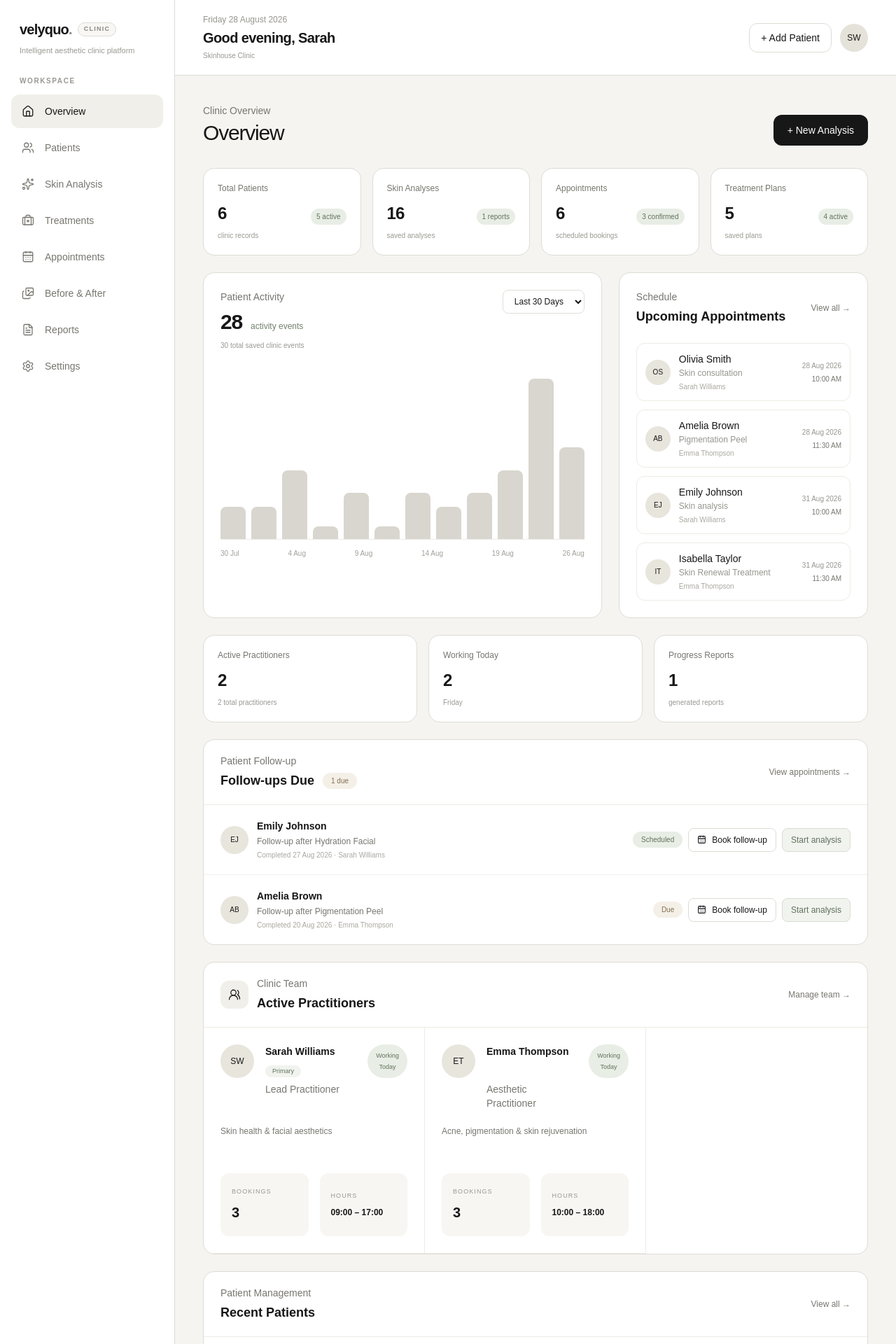
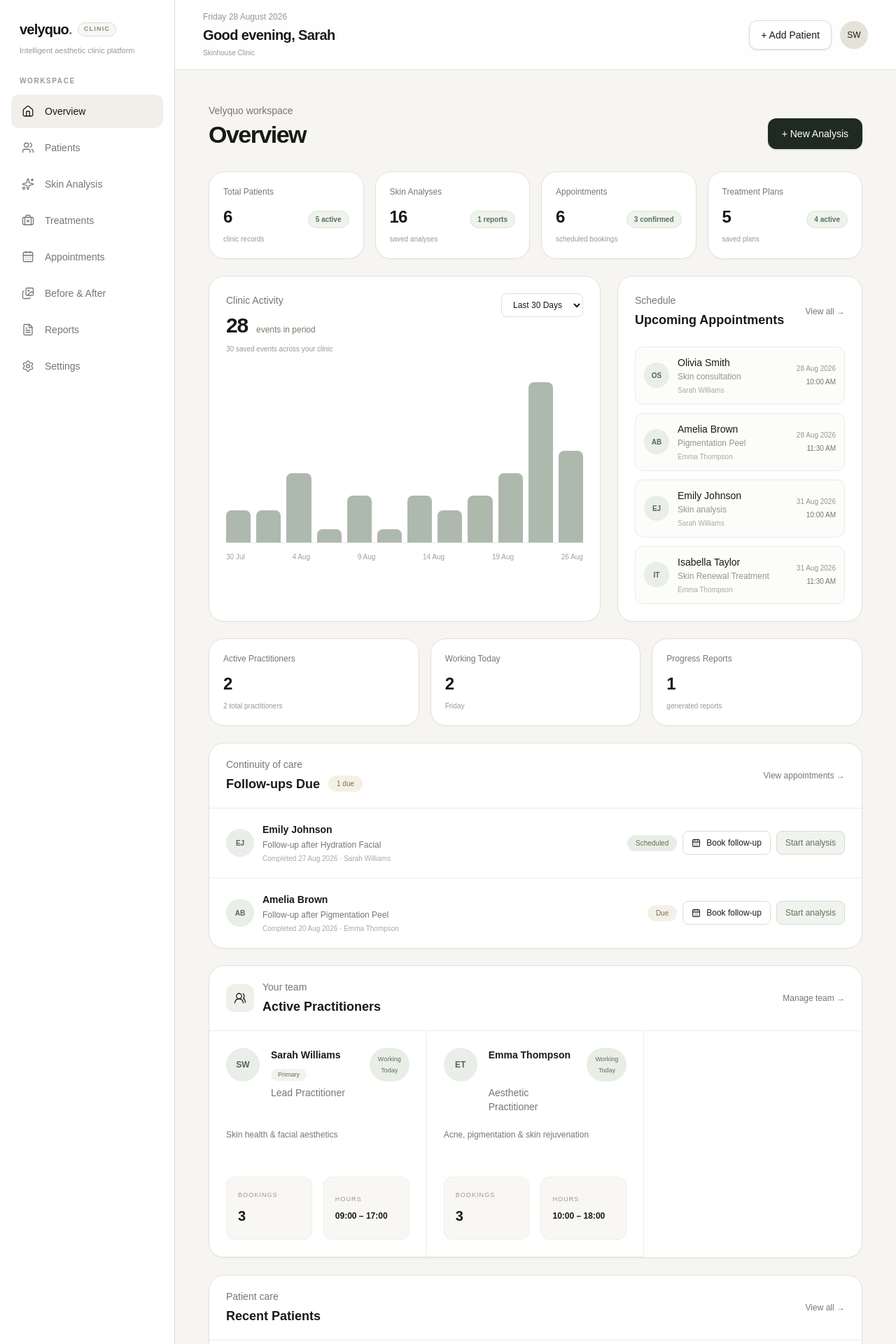
Before and after one commit to amansin-1922/dermis-prototype, a Next.js app: page /dashboard in a window 1280 px wide. Shown: the top 1920 px of the page at 70% size. Built offline with nearby package versions, Linux system fonts and the light colour scheme.

Commit message:
Polish Velyquo dashboard

```diff
--- a/app/dashboard/page.tsx
+++ b/app/dashboard/page.tsx
@@ -1391,7 +1391,7 @@ export default function Dashboard() {
     "SW";
 
   return (
-    <main className="min-h-screen bg-[#F5F4F0] text-[#171717]">
+    <main className="min-h-screen bg-[#F6F5F1] text-[#181A18]">
 
       <div className="flex min-h-screen">
 
@@ -1400,7 +1400,7 @@ export default function Dashboard() {
         <section className="min-w-0 flex-1">
 
           {/* HEADER */}
-          <header className="flex items-center justify-between border-b border-[#DDDCD6] bg-white px-6 py-5 lg:px-10">
+          <header className="flex items-center justify-between sticky top-0 z-30 flex items-center justify-between border-b border-[#E4E2DC] bg-white/90 px-6 py-4 backdrop-blur-xl lg:px-10">
 
             <div>
 
@@ -1426,7 +1426,7 @@ export default function Dashboard() {
                   window.location.href =
                     "/patients";
                 }}
-                className="hidden rounded-xl border border-[#DDDCD6] bg-white px-4 py-2.5 text-sm font-medium transition hover:bg-[#F5F4F0] sm:block"
+                className="hidden rounded-xl border border-[#DDDCD6] bg-white px-4 py-2.5 text-sm font-medium shadow-sm transition hover:border-[#CFCFC8] hover:bg-[#F7F7F4] sm:block"
               >
                 + Add Patient
               </button>
@@ -1444,7 +1444,7 @@ export default function Dashboard() {
           </header>
 
           {/* CONTENT */}
-          <div className="p-6 lg:p-10">
+          <div className="mx-auto w-full max-w-[1600px] p-6 lg:p-10 xl:p-12">
 
             {/* HEADING */}
             <div className="flex flex-col justify-between gap-4 sm:flex-row sm:items-end">
@@ -1452,10 +1452,10 @@ export default function Dashboard() {
               <div>
 
                 <p className="text-sm text-[#77766F]">
-                  Clinic Overview
+                  Velyquo workspace
                 </p>
 
-                <h2 className="mt-1 text-3xl font-medium tracking-[-0.04em]">
+                <h2 className="mt-1 text-3xl font-semibold tracking-[-0.045em] lg:text-[34px]">
                   Overview
                 </h2>
 
@@ -1467,7 +1467,7 @@ export default function Dashboard() {
                   window.location.href =
                     "/analysis";
                 }}
-                className="w-fit rounded-xl bg-[#171717] px-5 py-3 text-sm font-medium text-white transition hover:bg-[#333]"
+                className="w-fit rounded-xl bg-[#1F2A23] px-5 py-3 text-sm font-medium text-white shadow-sm transition hover:-translate-y-0.5 hover:bg-[#2B3930] hover:shadow-md"
               >
                 + New Analysis
               </button>
@@ -1519,14 +1519,14 @@ export default function Dashboard() {
             <div className="mt-6 grid gap-6 xl:grid-cols-[1.6fr_1fr]">
 
               {/* ACTIVITY */}
-              <div className="rounded-2xl border border-[#DDDCD6] bg-white p-6">
+              <div className="rounded-[22px] border border-[#E2E0DA] bg-white p-6 shadow-[0_1px_2px_rgba(24,26,24,0.025)]">
 
                 <div className="flex items-start justify-between gap-4">
 
                   <div>
 
                     <p className="text-sm text-[#77766F]">
-                      Patient Activity
+                      Clinic Activity
                     </p>
 
                     <div className="mt-2 flex flex-wrap items-baseline gap-3">
@@ -1536,13 +1536,13 @@ export default function Dashboard() {
                       </h3>
 
                       <span className="text-xs font-medium text-[#71806C]">
-                        activity events
+                        events in period
                       </span>
 
                     </div>
 
                     <p className="mt-2 text-[10px] text-[#999890]">
-                      {patientActivity} total saved clinic events
+                      {patientActivity} saved events across your clinic
                     </p>
 
                   </div>
@@ -1588,7 +1588,7 @@ export default function Dashboard() {
                         >
 
                           <div
-                            className="w-full rounded-t-lg bg-[#D8D6CE] transition group-hover:bg-[#B9B7AE]"
+                            className="w-full rounded-t-lg bg-[#AEB9AE] transition-all duration-300 group-hover:bg-[#738477]"
                             style={{
                               height: `${point.height}%`,
                             }}
@@ -1638,7 +1638,7 @@ export default function Dashboard() {
               </div>
 
               {/* UPCOMING */}
-              <div className="rounded-2xl border border-[#DDDCD6] bg-white p-6">
+              <div className="rounded-[22px] border border-[#E2E0DA] bg-white p-6 shadow-[0_1px_2px_rgba(24,26,24,0.025)]">
 
                 <div className="flex items-center justify-between">
 
@@ -1677,10 +1677,10 @@ export default function Dashboard() {
 
                         <div
                           key={appointment.id}
-                          className="flex items-center gap-3 rounded-xl border border-[#ECEBE6] p-3"
+                          className="flex items-center gap-3 rounded-xl border border-[#ECEAE4] bg-[#FCFCFA] p-3 transition hover:border-[#DAD7CF] hover:bg-white"
                         >
 
-                          <div className="flex h-9 w-9 shrink-0 items-center justify-center rounded-full bg-[#E8E5DD] text-[10px] font-medium">
+                          <div className="flex h-9 w-9 shrink-0 items-center justify-center rounded-full bg-[#E9EEE8] text-[10px] font-semibold text-[#536456]">
                             {appointment.initials ||
                               getInitials(
                                 appointment.patient
@@ -1726,7 +1726,7 @@ export default function Dashboard() {
 
                 ) : (
 
-                  <div className="mt-6 rounded-xl bg-[#F7F6F2] p-5 text-center">
+                  <div className="mt-6 rounded-xl border border-[#EFEEE9] bg-[#F8F7F3] p-5 text-center">
 
                     <p className="text-sm font-medium">
                       No appointments
@@ -1786,14 +1786,14 @@ export default function Dashboard() {
             </div>
 
             {/* FOLLOW-UPS DUE */}
-            <div className="mt-6 overflow-hidden rounded-2xl border border-[#DDDCD6] bg-white">
+            <div className="mt-6 overflow-hidden rounded-[22px] border border-[#E2E0DA] bg-white shadow-[0_1px_2px_rgba(24,26,24,0.025)]">
 
               <div className="flex flex-col justify-between gap-4 border-b border-[#ECEBE6] px-6 py-5 sm:flex-row sm:items-center">
 
                 <div>
 
                   <p className="text-sm text-[#77766F]">
-                    Patient Follow-up
+                    Continuity of care
                   </p>
 
                   <div className="mt-1 flex items-center gap-3">
@@ -1838,7 +1838,7 @@ export default function Dashboard() {
 
                         <div className="flex min-w-0 flex-1 items-center gap-3">
 
-                          <div className="flex h-10 w-10 shrink-0 items-center justify-center rounded-full bg-[#E8E5DD] text-[10px] font-medium">
+                          <div className="flex h-10 w-10 shrink-0 items-center justify-center rounded-full bg-[#E9EEE8] text-[10px] font-semibold text-[#536456]">
                             {getInitials(
                               followUp.patient
                             )}
@@ -1935,7 +1935,7 @@ export default function Dashboard() {
             </div>
 
 {/* CLINIC TEAM */}
-<div className="mt-6 overflow-hidden rounded-2xl border border-[#DDDCD6] bg-white">
+<div className="mt-6 overflow-hidden rounded-[22px] border border-[#E2E0DA] bg-white shadow-[0_1px_2px_rgba(24,26,24,0.025)]">
 
   {/* TEAM HEADER */}
   <div className="flex flex-col justify-between gap-4 border-b border-[#ECEBE6] px-6 py-5 sm:flex-row sm:items-center">
@@ -1951,7 +1951,7 @@ export default function Dashboard() {
 
       <div>
         <p className="text-sm text-[#77766F]">
-          Clinic Team
+          Your team
         </p>
 
         <h3 className="mt-1 text-lg font-semibold">
@@ -2008,7 +2008,7 @@ export default function Dashboard() {
               <div className="grid grid-cols-[48px_minmax(0,1fr)_auto] items-start gap-4">
 
                 {/* AVATAR */}
-                <div className="flex h-12 w-12 shrink-0 items-center justify-center rounded-full bg-[#E8E5DD] text-xs font-medium">
+                <div className="flex h-12 w-12 shrink-0 items-center justify-center rounded-full bg-[#E9EEE8] text-xs font-semibold text-[#536456]">
                   {getInitials(
                     practitioner.name
                   )}
@@ -2090,7 +2090,7 @@ export default function Dashboard() {
                 <div className="grid grid-cols-2 gap-4">
 
                   {/* BOOKINGS */}
-                  <div className="flex min-h-[90px] flex-col justify-center rounded-xl bg-[#F7F6F2] px-4 py-4">
+                  <div className="flex min-h-[90px] flex-col justify-center rounded-xl border border-[#EFEEE9] bg-[#F8F7F3] px-4 py-4">
 
                     <p className="text-[9px] uppercase tracking-[0.12em] text-[#999890]">
                       Bookings
@@ -2103,7 +2103,7 @@ export default function Dashboard() {
                   </div>
 
                   {/* HOURS */}
-                  <div className="flex min-h-[90px] flex-col justify-center rounded-xl bg-[#F7F6F2] px-4 py-4">
+                  <div className="flex min-h-[90px] flex-col justify-center rounded-xl border border-[#EFEEE9] bg-[#F8F7F3] px-4 py-4">
 
                     <p className="text-[9px] uppercase tracking-[0.12em] text-[#999890]">
                       Hours
@@ -2148,14 +2148,14 @@ export default function Dashboard() {
 </div>
 
             {/* RECENT PATIENTS */}
-            <div className="mt-6 rounded-2xl border border-[#DDDCD6] bg-white">
+            <div className="mt-6 rounded-[22px] border border-[#E2E0DA] bg-white shadow-[0_1px_2px_rgba(24,26,24,0.025)]">
 
               <div className="flex items-center justify-between border-b border-[#ECEBE6] px-6 py-5">
 
                 <div>
 
                   <p className="text-sm text-[#77766F]">
-                    Patient Management
+                    Patient care
                   </p>
 
                   <h3 className="mt-1 text-lg font-semibold">
@@ -2237,7 +2237,7 @@ export default function Dashboard() {
 
                               <div className="flex items-center gap-3">
 
-                                <div className="flex h-9 w-9 items-center justify-center rounded-full bg-[#E8E5DD] text-[10px] font-medium">
+                                <div className="flex h-9 w-9 items-center justify-center rounded-full bg-[#E9EEE8] text-[10px] font-semibold text-[#536456]">
                                   {getInitials(
                                     patient.name
                                   )}
@@ -2312,12 +2312,12 @@ export default function Dashboard() {
             </div>
 
             {/* RECENT ACTIVITY */}
-            <div className="mt-6 rounded-2xl border border-[#DDDCD6] bg-white">
+            <div className="mt-6 rounded-[22px] border border-[#E2E0DA] bg-white shadow-[0_1px_2px_rgba(24,26,24,0.025)]">
 
               <div className="border-b border-[#ECEBE6] px-6 py-5">
 
                 <p className="text-sm text-[#77766F]">
-                  Clinic activity
+                  Latest updates
                 </p>
 
                 <h3 className="mt-1 text-lg font-semibold">
@@ -2341,7 +2341,7 @@ export default function Dashboard() {
 
                         <div className="flex min-w-0 flex-1 items-center gap-3">
 
-                          <div className="flex h-9 w-9 shrink-0 items-center justify-center rounded-full bg-[#E8E5DD] text-[10px] font-medium">
+                          <div className="flex h-9 w-9 shrink-0 items-center justify-center rounded-full bg-[#E9EEE8] text-[10px] font-semibold text-[#536456]">
                             {getInitials(
                               activity.name
                             )}
@@ -2429,7 +2429,7 @@ function StatCard({
   description: string;
 }) {
   return (
-    <div className="rounded-2xl border border-[#DDDCD6] bg-white p-5">
+    <div className="rounded-[22px] border border-[#E2E0DA] bg-white shadow-[0_1px_2px_rgba(24,26,24,0.025)] p-5">
 
       <p className="text-xs text-[#77766F]">
         {label}
@@ -2441,7 +2441,7 @@ function StatCard({
           {value}
         </p>
 
-        <span className="rounded-full bg-[#E8EEE5] px-2 py-1 text-[10px] font-medium text-[#62715D]">
+        <span className="rounded-full border border-[#DCE5DA] bg-[#EEF3EC] px-2.5 py-1 text-[10px] font-semibold text-[#5C705F]">
           {change}
         </span>
 
@@ -2470,7 +2470,7 @@ function MiniCard({
     <button
       type="button"
       onClick={onClick}
-      className="rounded-2xl border border-[#DDDCD6] bg-white p-5 text-left transition hover:-translate-y-0.5 hover:shadow-sm"
+      className="rounded-[22px] border border-[#E2E0DA] bg-white shadow-[0_1px_2px_rgba(24,26,24,0.025)] p-5 text-left transition hover:-translate-y-0.5 hover:shadow-sm"
     >
 
       <p className="text-xs text-[#77766F]">
```
